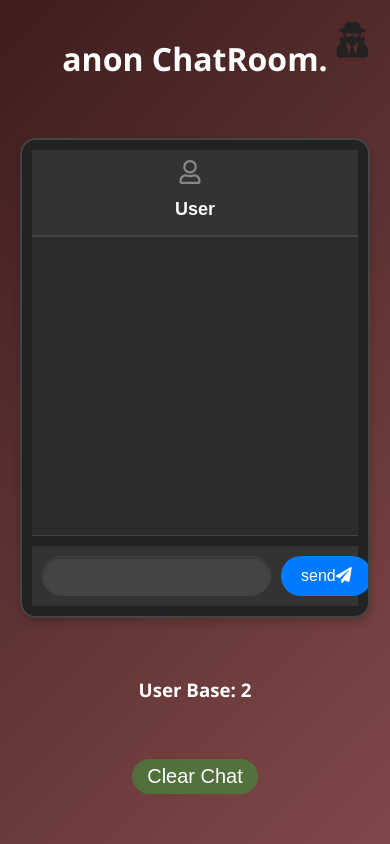
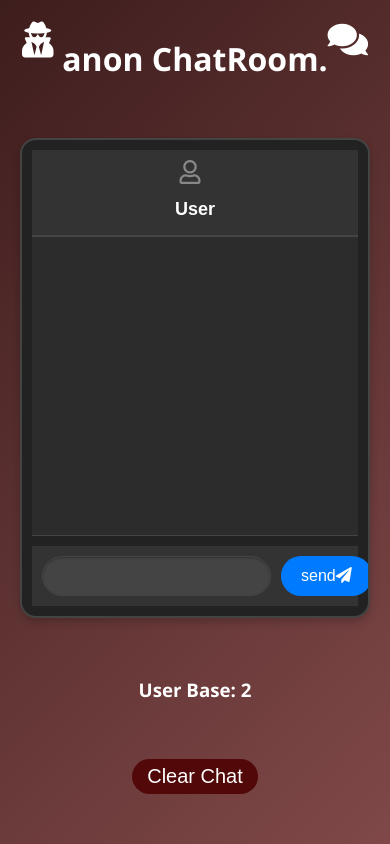
Before and after one commit to Pratinav-Tewari/WebSocket-Chat, a website: page public/chat.html in a window 390 px wide. Drawn offline with nearby package versions, Linux system fonts and the light colour scheme; no server answers.

Commit message:
frontend complete flow

```diff
--- a/public/chat.html
+++ b/public/chat.html
@@ -15,6 +15,9 @@
   <body>
     <a href="index.html" class="home-button">
       <i class="fas fa-user-secret"></i>
+    </a>
+    <a href="chat.html" class="chat-button">
+      <i class="fas fa-comments"></i>
     </a>
     <h1 class="title">anon ChatRoom.</h1>
     <div class="main">
--- a/public/style.css
+++ b/public/style.css
@@ -39,12 +39,12 @@ body {
 .home-button {
     position: absolute;
     top: 20px;
-    right: 20px;
+    left: 20px;
     border: none;
     border-radius: 80%;
     padding: 15px;
     cursor: pointer;
-    color: #222222;
+    color: #ffffff;
     font-size: 20px;
     transition: background-color 0.3s ease, transform 0.3s ease;
     z-index: 1000;
@@ -52,10 +52,33 @@ body {
 
 .home-button:hover {
     transform: scale(1.1);
-    color: #ffffff;
+    color: #222222 ;
 }
 
 .home-button i {
+    font-size: 64px;
+}
+
+.chat-button {
+    position: absolute;
+    top: 20px;
+    right: 20px;
+    border: none;
+    border-radius: 80%;
+    padding: 15px;
+    cursor: pointer;
+    color: #ffffff;
+    font-size: 20px;
+    transition: background-color 0.3s ease, transform 0.3s ease;
+    z-index: 1000;
+}
+
+.chat-button:hover {
+    transform: scale(1.1);
+    color: #222222;
+}
+
+.chat-button i {
     font-size: 64px;
 }
 
@@ -135,7 +158,7 @@ body {
     border: none;
     padding: 10px;
     border-radius: 12px;
-    background-color: #222222;
+    background-color: #333333;
     color: #ffffff;
     cursor: pointer;
     width: 100%;
@@ -143,7 +166,7 @@ body {
 }
 
 .anon-chat-button:hover {
-    background-color: #333333;
+    background-color: #333222;
 }
 
 .name {
@@ -295,14 +318,14 @@ body {
     padding: 0 15px;
     margin: 13px 0;
     border-radius: 20px;
-    background-color: #0adf384f;
+    background-color: #520808;
     color: #ffffff;
     cursor: pointer;
     transition: background-color 0.3s ease;
 }
 
 .clear-history:hover {
-    background-color: #520808;
+    background-color: #333222;
 }
 .register-container {
     display: flex;
@@ -444,12 +467,23 @@ body {
 
     .home-button {
         top: 10px;
+        left: 10px;
+        padding: 12px;
+        font-size: 16px;
+    }
+
+    .home-button i {
+        font-size: 36px;
+    }
+
+    .chat-button {
+        top: 10px;
         right: 10px;
         padding: 12px;
         font-size: 16px;
     }
 
-    .home-button i {
+    .chat-button i {
         font-size: 36px;
     }
 
```
Also changed, not shown: public/login.html (+3 -0 lines), public/register.html (+3 -0 lines).
